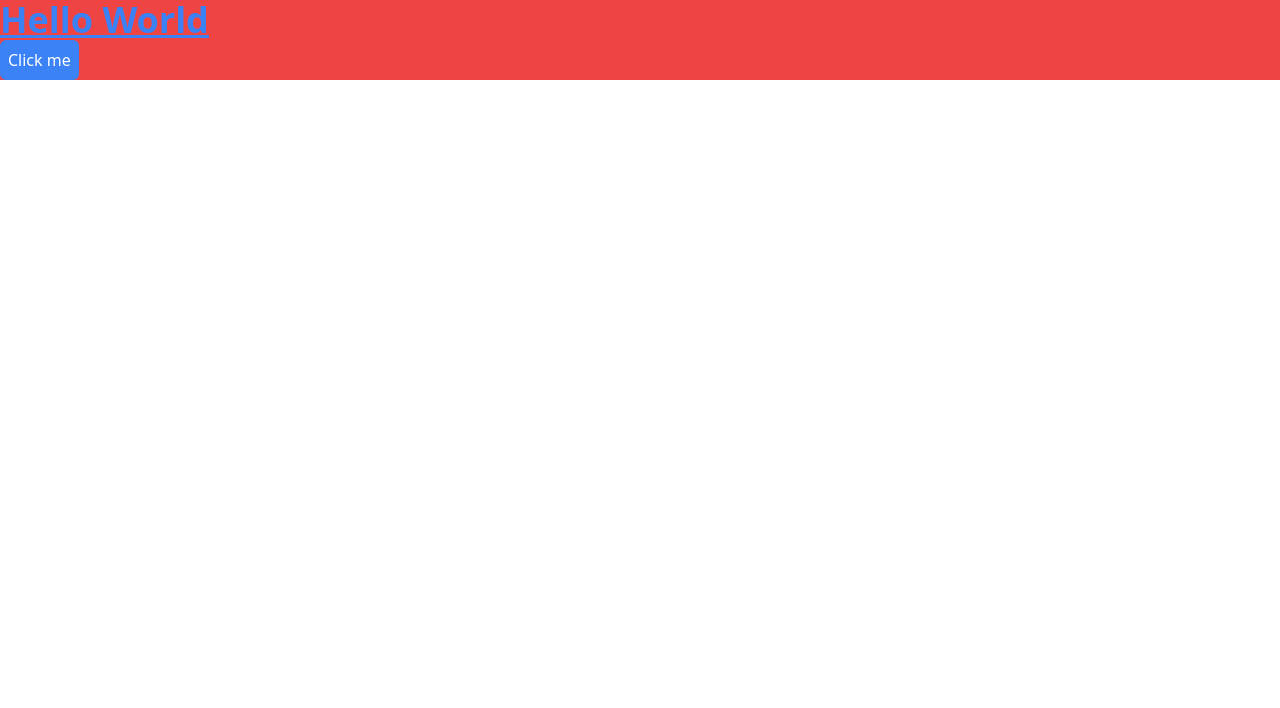
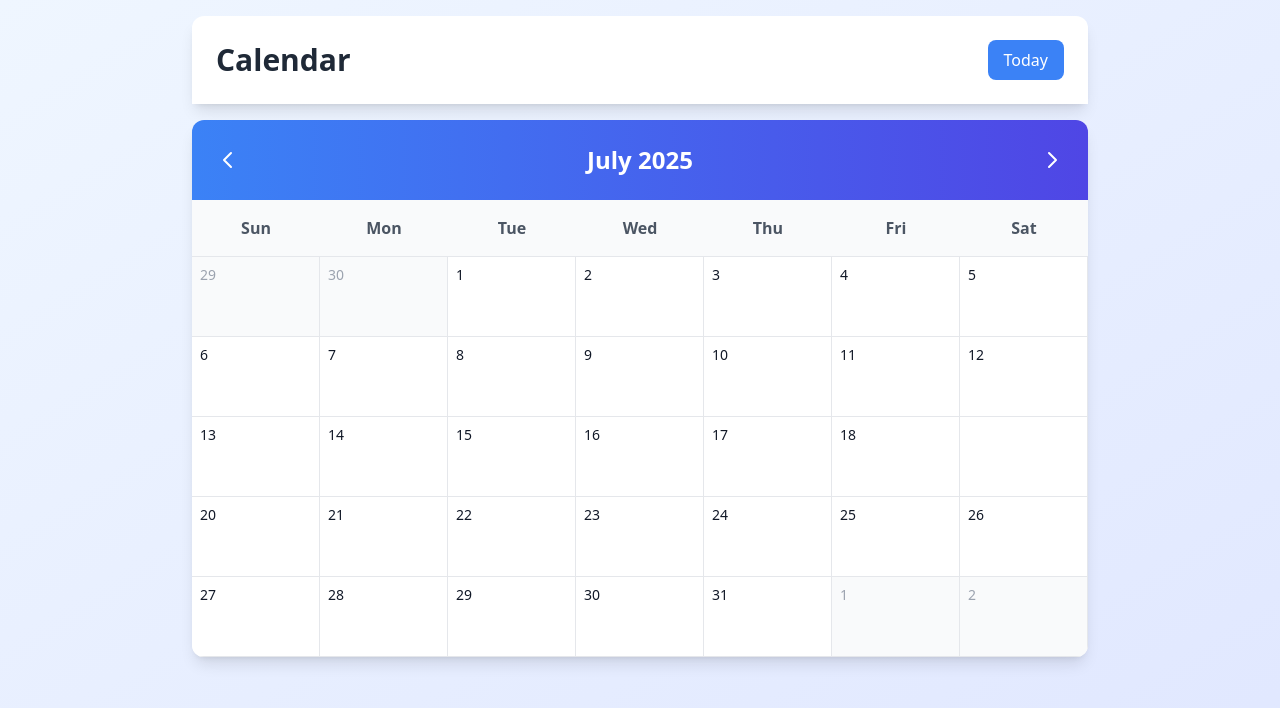
Before and after one commit to gravit09/flamAssig, a React (Vite) app: page / in a window 1280 px wide. Shown: the top 708 px of the page. Built offline with nearby package versions, Linux system fonts and the light colour scheme.

Commit message:
calendar added

```diff
--- a/package.json
+++ b/package.json
@@ -10,6 +10,7 @@
     "preview": "vite preview"
   },
   "dependencies": {
+    "moment": "^2.30.1",
     "react": "^19.1.0",
     "react-dom": "^19.1.0"
   },
--- a/src/App.jsx
+++ b/src/App.jsx
@@ -1,12 +1,138 @@
+import { useState } from "react";
+import moment from "moment";
+
 function App() {
+  const [currentDate, setCurrentDate] = useState(moment());
+
+  const getDaysInMonth = () => {
+    const start = moment(currentDate).startOf("month").startOf("week");
+    const end = moment(currentDate).endOf("month").endOf("week");
+    const days = [];
+    let day = start.clone();
+
+    while (day.isSameOrBefore(end)) {
+      days.push(day.clone());
+      day.add(1, "day");
+    }
+    return days;
+  };
+
+  const goToPreviousMonth = () => {
+    setCurrentDate(currentDate.clone().subtract(1, "month"));
+  };
+
+  const goToNextMonth = () => {
+    setCurrentDate(currentDate.clone().add(1, "month"));
+  };
+
+  const goToToday = () => {
+    setCurrentDate(moment());
+  };
+
   return (
-    <div className="bg-red-500">
-      <h1 className="text-4xl font-bold underline text-blue-500">
-        Hello World
-      </h1>
-      <button className="bg-blue-500 text-white p-2 rounded-md">
-        Click me
-      </button>
+    <div className="min-h-screen bg-gradient-to-br from-blue-50 to-indigo-100 p-4">
+      <div className="max-w-4xl mx-auto">
+        <div className="bg-white rounded-t-xl shadow-lg p-6 mb-4">
+          <div className="flex items-center justify-between">
+            <h1 className="text-3xl font-bold text-gray-800">Calendar</h1>
+            <button
+              onClick={goToToday}
+              className="bg-blue-500 hover:bg-blue-600 text-white px-4 py-2 rounded-lg transition-colors"
+            >
+              Today
+            </button>
+          </div>
+        </div>
+
+        <div className="bg-white rounded-xl shadow-lg overflow-hidden">
+          <div className="bg-gradient-to-r from-blue-500 to-indigo-600 p-6">
+            <div className="flex items-center justify-between">
+              <button
+                onClick={goToPreviousMonth}
+                className="text-white hover:text-blue-200 transition-colors"
+              >
+                <svg
+                  className="w-6 h-6"
+                  fill="none"
+                  stroke="currentColor"
+                  viewBox="0 0 24 24"
+                >
+                  <path
+                    strokeLinecap="round"
+                    strokeLinejoin="round"
+                    strokeWidth={2}
+                    d="M15 19l-7-7 7-7"
+                  />
+                </svg>
+              </button>
+              <h2 className="text-2xl font-bold text-white">
+                {currentDate.format("MMMM YYYY")}
+              </h2>
+              <button
+                onClick={goToNextMonth}
+                className="text-white hover:text-blue-200 transition-colors"
+              >
+                <svg
+                  className="w-6 h-6"
+                  fill="none"
+                  stroke="currentColor"
+                  viewBox="0 0 24 24"
+                >
+                  <path
+                    strokeLinecap="round"
+                    strokeLinejoin="round"
+                    strokeWidth={2}
+                    d="M9 5l7 7-7 7"
+                  />
+                </svg>
+              </button>
+            </div>
+          </div>
+
+          <div className="grid grid-cols-7 bg-gray-50 border-b">
+            {["Sun", "Mon", "Tue", "Wed", "Thu", "Fri", "Sat"].map((day) => (
+              <div
+                key={day}
+                className="p-4 text-center font-semibold text-gray-600"
+              >
+                {day}
+              </div>
+            ))}
+          </div>
+
+          <div className="grid grid-cols-7">
+            {getDaysInMonth().map((day, index) => {
+              const isCurrentMonth = day.isSame(currentDate, "month");
+              const isToday = day.isSame(moment(), "day");
+              const isSelected = day.isSame(currentDate, "day");
+
+              return (
+                <div
+                  key={index}
+                  className={`
+                    min-h-[80px] p-2 border-r border-b border-gray-200
+                    ${isCurrentMonth ? "bg-white" : "bg-gray-50"}
+                    ${isToday ? "bg-blue-100" : ""}
+                    ${isSelected ? "bg-blue-500 text-white" : ""}
+                    hover:bg-blue-50 transition-colors cursor-pointer
+                  `}
+                >
+                  <div
+                    className={`
+                    text-sm font-medium
+                    ${isCurrentMonth ? "text-gray-900" : "text-gray-400"}
+                    ${isToday ? "text-blue-600 font-bold" : ""}
+                    ${isSelected ? "text-white" : ""}
+                  `}
+                  >
+                    {day.format("D")}
+                  </div>
+                </div>
+              );
+            })}
+          </div>
+        </div>
+      </div>
     </div>
   );
 }
```
Also changed, not shown: 1 other file (tests, documents, lock files or other folders).
